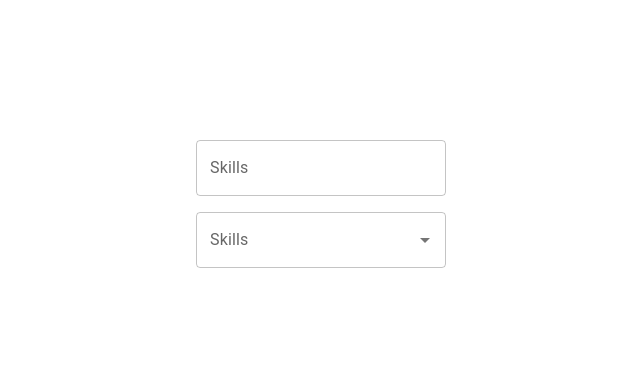
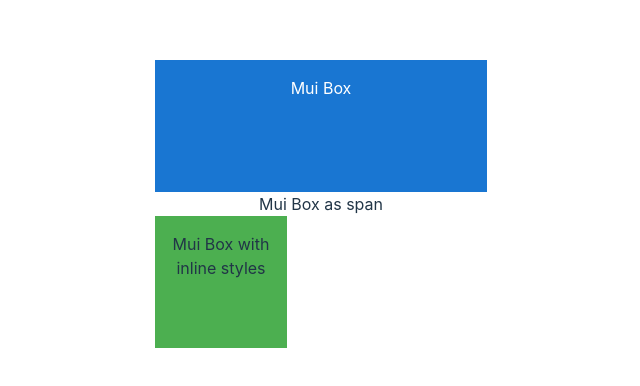
Before and after one commit to p-fassbender/react-material-ui-demo, a React (Vite) app: page / in a window 1280 px wide. Shown: the part 196-582 px from the top of the page, without its empty margins (319-959 px from the left). Built offline with nearby package versions, Linux system fonts and the light colour scheme.

Commit message:
mui box component

```diff
--- a/src/App.jsx
+++ b/src/App.jsx
@@ -2,6 +2,7 @@
 import { MuiAutocomplete } from './components/MuiAutocomplete'
 import { MuiButton } from './components/MuiButton'
 import { MuiCheckbox } from './components/MuiCheckbox'
+import { MuiLayout } from './components/MuiLayout'
 import { MuiRadioButton } from './components/MuiRadioButton'
 import { MuiRating } from './components/MuiRating'
 import { MuiSelect } from './components/MuiSelect'
@@ -29,7 +30,9 @@
 
             {/* <MuiRating /> */}
 
-            <MuiAutocomplete />
+            {/* <MuiAutocomplete /> */}
+
+            <MuiLayout />
         </>
     )
 }
--- /dev/null
+++ b/src/components/MuiLayout.jsx
@@ -0,0 +1,29 @@
+import { Box } from '@mui/material'
+import React from 'react'
+
+export const MuiLayout = () => {
+    return (
+        <>
+            <Box
+                sx={{
+                    backgroundColor: 'primary.main',
+                    color: 'white',
+                    height: '100px',
+                    width: '300px',
+                    padding: '16px',
+                    '&:hover': {
+                        backgroundColor: 'primary.light'
+                    }
+                }}
+            >
+                Mui Box
+            </Box>
+
+            <Box component={'span'}>Mui Box as span</Box>
+
+            <Box display={'flex'} height={'100px'} width={'100px'} bgcolor={'success.light'} p={2}>
+                Mui Box with inline styles
+            </Box>
+        </>
+    )
+}
```
